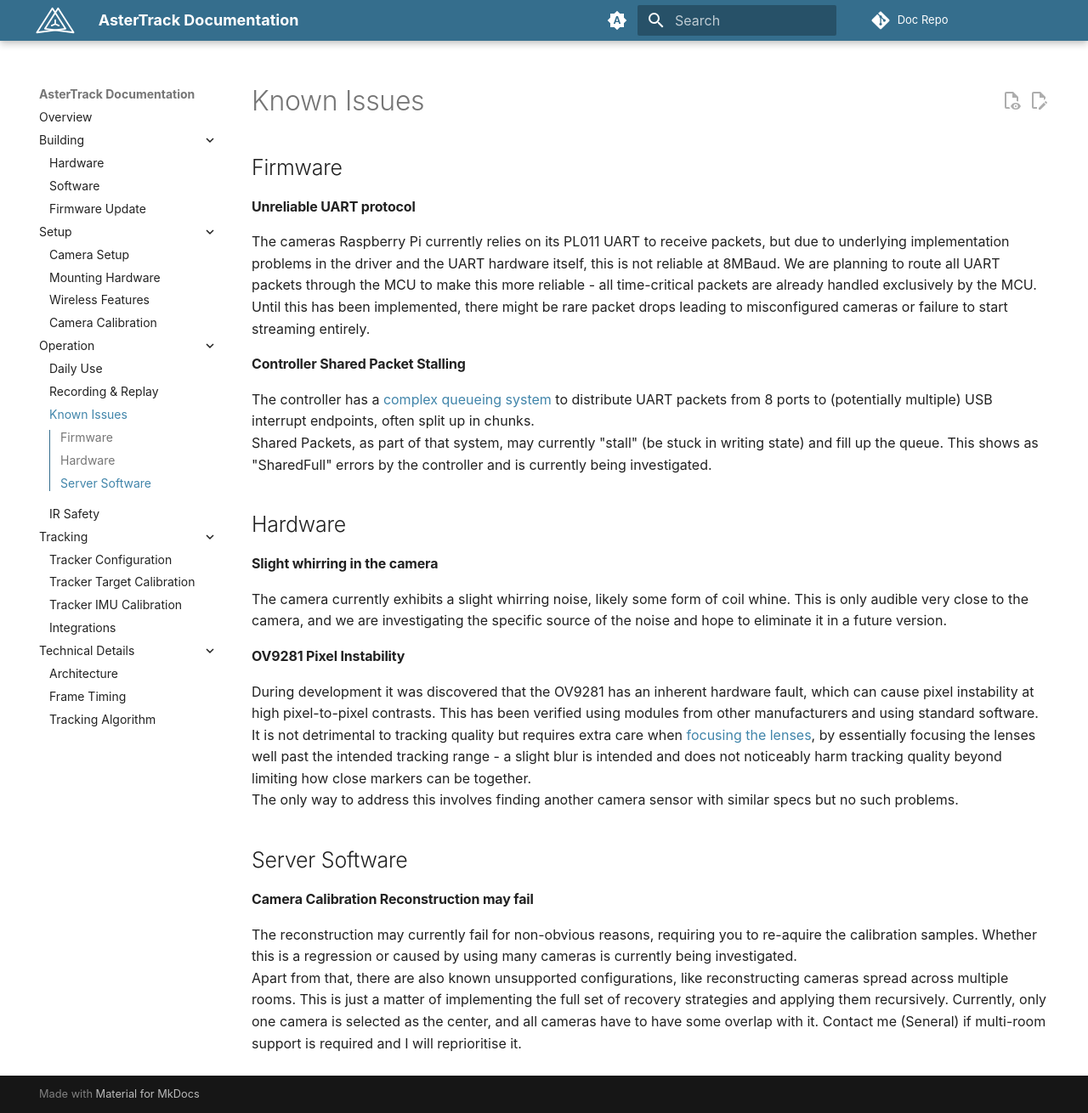
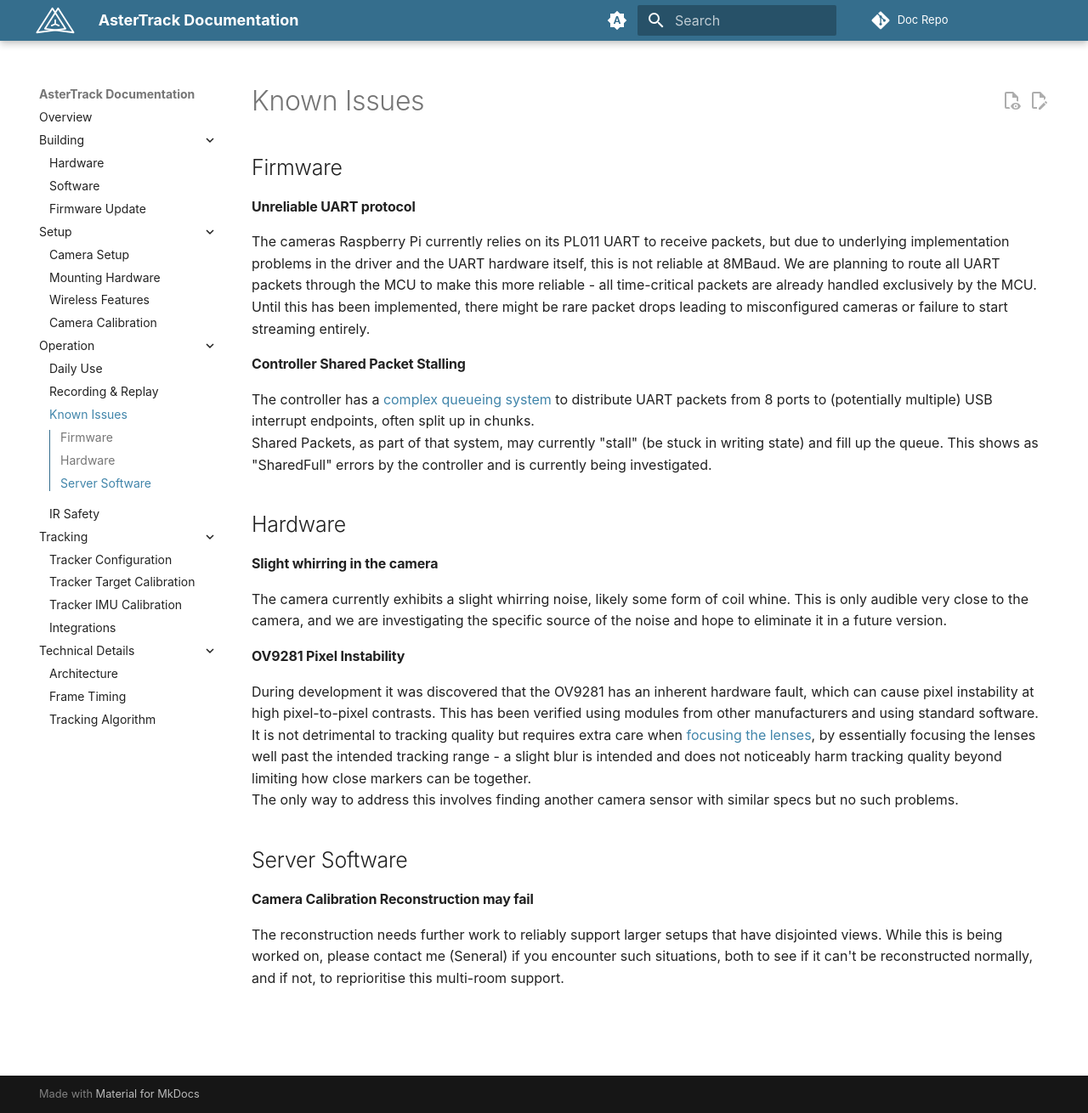
Before and after one commit to AsterTrack/AsterTrack_Documentation, an MkDocs documentation site: the page built from docs/operation/issues.md, in a window 1280 px wide and 1310 px high. Shown: the whole window at 85% size. Built offline with MkDocs 1.6.1 and Material for MkDocs 9.7.7, drawn with Linux system fonts in a browser that asks for light colours; plug-ins that fetch from the network failed and are left out; comment, search, counter and statistics services are not loaded.

Commit message:
Updated current state of reconstruction work

```diff
--- a/docs/operation/issues.md
+++ b/docs/operation/issues.md
@@ -27,9 +27,5 @@ The only way to address this involves finding another camera sensor with similar
 ## Server Software
 
 #### Camera Calibration Reconstruction may fail
-The reconstruction may currently fail for non-obvious reasons, requiring you to re-aquire the calibration samples.
-Whether this is a regression or caused by using many cameras is currently being investigated. <br>
-Apart from that, there are also known unsupported configurations, like reconstructing cameras spread across multiple rooms.
-This is just a matter of implementing the full set of recovery strategies and applying them recursively.
-Currently, only one camera is selected as the center, and all cameras have to have some overlap with it.
-Contact me (Seneral) if multi-room support is required and I will reprioritise it.
+The reconstruction needs further work to reliably support larger setups that have disjointed views.
+While this is being worked on, please contact me (Seneral) if you encounter such situations, both to see if it can't be reconstructed normally, and if not, to reprioritise this multi-room support.
```
